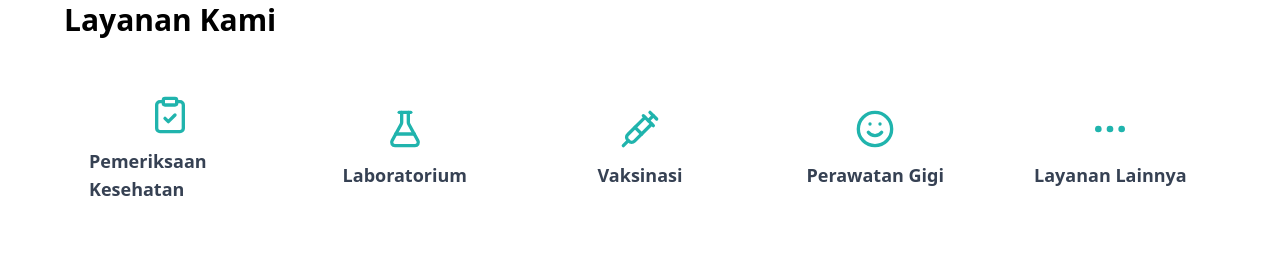
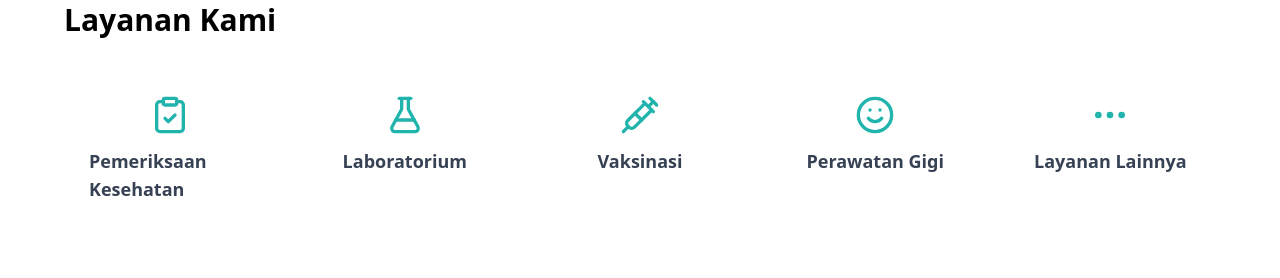
Before and after one commit to bransyahtan/healthcare, a Next.js app: page / in a window 1280 px wide. Shown: the part 430-708 px from the top of the page. Built offline with nearby package versions, Linux system fonts and the light colour scheme.

Commit message:
add framer motion

```diff
--- a/src/components/pages/home/ServiceSection.tsx
+++ b/src/components/pages/home/ServiceSection.tsx
@@ -1,5 +1,6 @@
 "use client";
 
+import { motion } from "framer-motion";
 import {
   ClipboardCheck,
   FlaskConical,
@@ -40,12 +41,26 @@ const ServiceSection = () => {
 
   return (
     <section className="responsive-container py-12">
-      <h2 className="text-3xl font-bold text-black mb-8">Layanan Kami</h2>
+      <motion.h2
+        initial={{ opacity: 0, y: -20 }}
+        animate={{ opacity: 1, y: 0 }}
+        transition={{ duration: 0.6 }}
+        className="text-3xl font-bold text-black mb-8"
+      >
+        Layanan Kami
+      </motion.h2>
+
       <div className="grid grid-cols-2 md:grid-cols-5 gap-6">
         {items.map((item, idx) => (
+          <motion.div
+            key={idx}
+            initial={{ opacity: 0, y: 30 }}
+            animate={{ opacity: 1, y: 0 }}
+            transition={{ duration: 0.5, delay: idx * 0.1 }}
+            whileHover={{ scale: 1.05 }}
+          >
             <Link
               href={item.link}
-            key={idx}
               className="flex flex-col items-center justify-center p-6 bg-white rounded-2xl border border-transparent hover:border-primarygreen transition"
             >
               <item.icon className="w-10 h-10 text-primarygreen mb-3" />
@@ -53,6 +68,7 @@ const ServiceSection = () => {
                 {item.title}
               </span>
             </Link>
+          </motion.div>
         ))}
       </div>
     </section>
```
Lines whose indentation alone changed are shown as unchanged.
